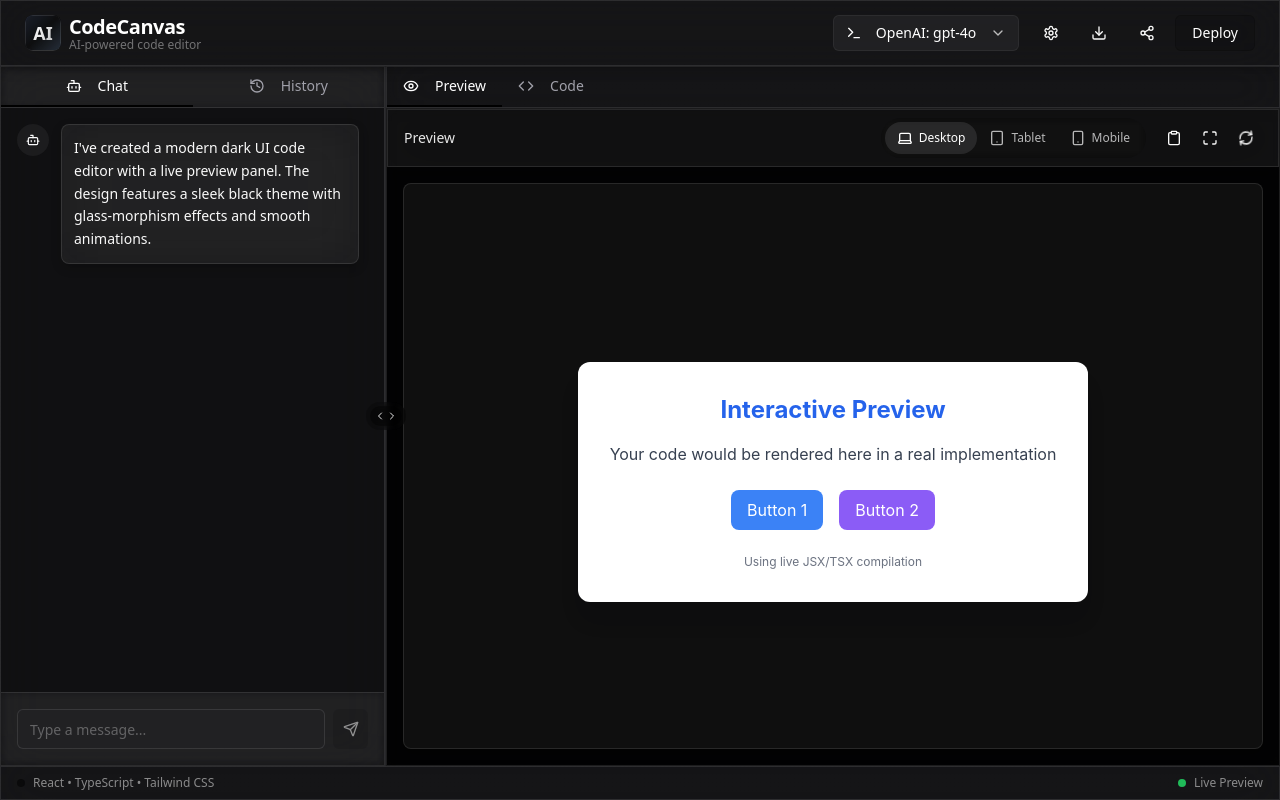
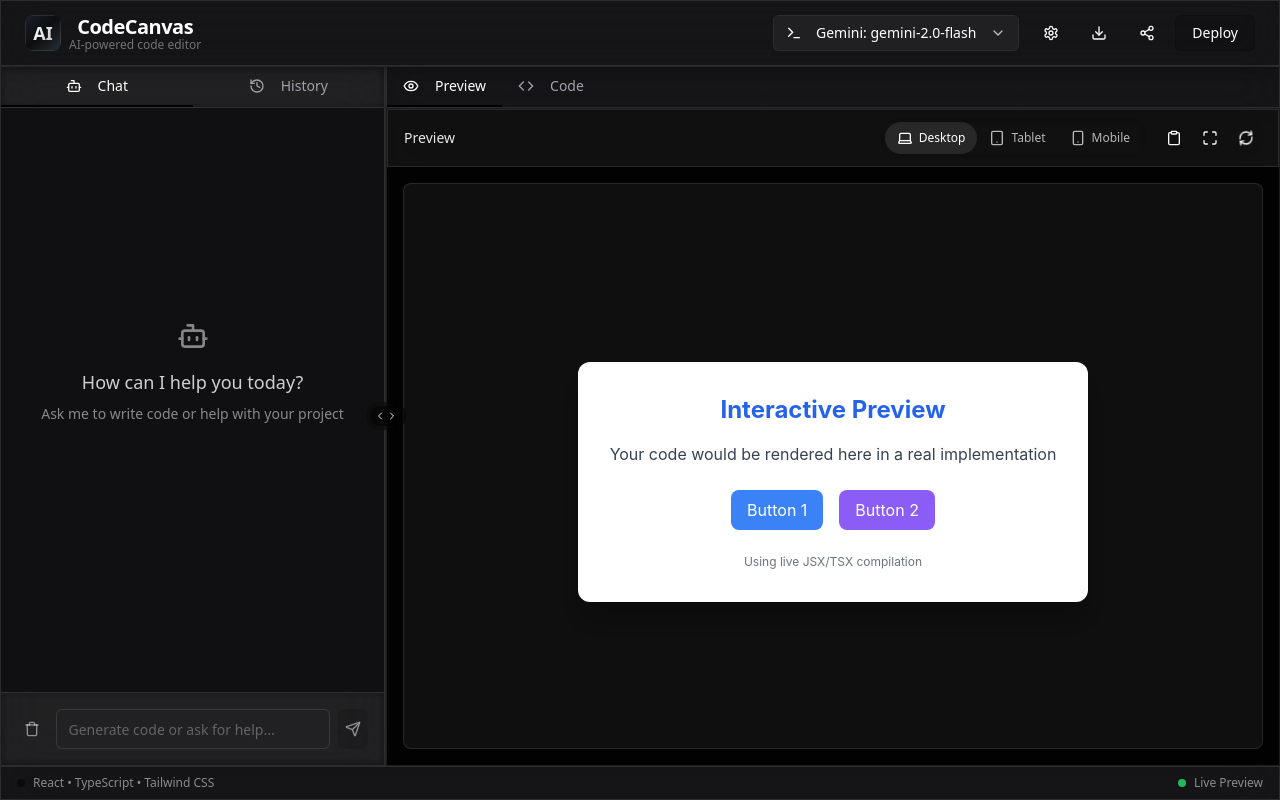
Before and after one commit to deepsuthar78/code-simply-preview, a React (Vite) app: page / in a window 1280 px wide. Built offline with nearby package versions, Linux system fonts and the light colour scheme.

Commit message:
Implement AI code generation
Integrate AI code generation using the Gemini API.

```diff
--- a/src/App.tsx
+++ b/src/App.tsx
@@ -1,27 +1,24 @@
-import { Toaster } from "@/components/ui/toaster";
-import { Toaster as Sonner } from "@/components/ui/sonner";
-import { TooltipProvider } from "@/components/ui/tooltip";
-import { QueryClient, QueryClientProvider } from "@tanstack/react-query";
-import { BrowserRouter, Routes, Route } from "react-router-dom";
-import Index from "./pages/Index";
-import NotFound from "./pages/NotFound";
 
-const queryClient = new QueryClient();
+import React from 'react';
+import { BrowserRouter, Routes, Route } from 'react-router-dom';
+import Index from './pages/Index';
+import NotFound from './pages/NotFound';
+import { Toaster } from './components/ui/toaster';
+import { AIProvider } from './contexts/AIContext';
+import './App.css';
 
-const App = () => (
-  <QueryClientProvider client={queryClient}>
-    <TooltipProvider>
-      <Toaster />
-      <Sonner />
+function App() {
+  return (
+    <AIProvider>
       <BrowserRouter>
         <Routes>
           <Route path="/" element={<Index />} />
-          {/* ADD ALL CUSTOM ROUTES ABOVE THE CATCH-ALL "*" ROUTE */}
           <Route path="*" element={<NotFound />} />
         </Routes>
+        <Toaster />
       </BrowserRouter>
-    </TooltipProvider>
-  </QueryClientProvider>
-);
+    </AIProvider>
+  );
+}
 
 export default App;
--- a/src/components/ChatPanel.tsx
+++ b/src/components/ChatPanel.tsx
@@ -2,26 +2,19 @@
 import React, { useState, useRef, useEffect } from 'react';
 import { Button } from '@/components/ui/button';
 import { Input } from '@/components/ui/input';
-import { Send, User, Bot, History } from 'lucide-react';
+import { Send, User, Bot, History, Trash } from 'lucide-react';
 import { cn } from '@/lib/utils';
+import { useAI } from '@/contexts/AIContext';
 import { useToast } from '@/hooks/use-toast';
-
-interface Message {
-  text: string;
-  isUser: boolean;
-}
+import { useCodeState } from '@/hooks/useCodeState';
+import { extractCodeFromAIResponse } from '@/services/aiService';
 
 const ChatPanel: React.FC = () => {
-  const [messages, setMessages] = useState<Message[]>([
-    {
-      isUser: false,
-      text: "I've created a modern dark UI code editor with a live preview panel. The design features a sleek black theme with glass-morphism effects and smooth animations."
-    }
-  ]);
+  const { messages, isLoading, sendMessage, clearMessages } = useAI();
   const [input, setInput] = useState('');
   const [activeTab, setActiveTab] = useState<'chat' | 'history'>('chat');
-  const [isTyping, setIsTyping] = useState(false);
   const messagesEndRef = useRef<HTMLDivElement>(null);
+  const { setCode } = useCodeState();
   const { toast } = useToast();
 
   // Scroll to bottom when messages change
@@ -31,35 +24,30 @@ const ChatPanel: React.FC = () => {
     }
   }, [messages]);
 
-  const handleSend = () => {
+  const handleSend = async () => {
     if (input.trim() === '') return;
 
-    // Add user message
-    setMessages([...messages, { text: input, isUser: true }]);
+    const userInput = input;
+    setInput('');
 
-    // Show typing indicator
-    setIsTyping(true);
+    try {
+      // Send message to AI and get response
+      const response = await sendMessage(userInput);
 
-    // Simulate AI response
-    setTimeout(() => {
-      setIsTyping(false);
-      setMessages(prev => [
-        ...prev,
-        {
-          text: "I've processed your request. You can see the updated preview on the right side panel.",
-          isUser: false
-        }
-      ]);
+      // Check if response contains code and update the editor if it does
+      const extractedCode = extractCodeFromAIResponse(response);
+      if (extractedCode) {
+        setCode(extractedCode);
 
-      // Show toast notification
-      toast({
-        title: "Code Updated",
-        description: "Your changes have been applied to the preview.",
-        duration: 3000,
-      });
-    }, 1500);
-
-    setInput('');
+        toast({
+          title: "Code Generated",
+          description: "The generated code has been applied to the editor.",
+          duration: 3000,
+        });
+      }
+    } catch (error) {
+      console.error("Error sending message:", error);
+    }
   };
 
   const handleKeyDown = (e: React.KeyboardEvent) => {
@@ -105,34 +93,42 @@ const ChatPanel: React.FC = () => {
         <>
           {/* Chat content */}
           <div className="flex-1 overflow-y-auto p-4 space-y-4 scrollbar-none bg-black/20">
+            {messages.length === 0 && (
+              <div className="flex flex-col items-center justify-center h-full text-center p-6">
+                <Bot size={32} className="mb-4 opacity-50" />
+                <h3 className="text-lg font-medium text-white/80 mb-2">How can I help you today?</h3>
+                <p className="text-sm text-white/50 mb-6">Ask me to write code or help with your project</p>
+              </div>
+            )}
+
             {messages.map((message, index) => (
               <div
                 key={index}
                 className={cn(
                   "flex items-start gap-3 transition-all duration-200 animate-fade-in",
-                  message.isUser ? "justify-end" : "justify-start"
+                  message.role === 'user' ? "justify-end" : "justify-start"
                 )}
               >
                 <div className={cn(
                   "flex-none h-8 w-8 rounded-full flex items-center justify-center",
-                  message.isUser ? "order-2 bg-black/20" : "bg-secondary/50"
+                  message.role === 'user' ? "order-2 bg-black/20" : "bg-secondary/50"
                 )}>
-                  {message.isUser ? <User size={14} /> : <Bot size={14} />}
+                  {message.role === 'user' ? <User size={14} /> : <Bot size={14} />}
                 </div>
                 <div
                   className={cn(
                     "p-3 rounded-lg max-w-[85%] glass-morphism shadow-md",
-                    message.isUser
+                    message.role === 'user'
                       ? "bg-black/10 text-white border-black/20"
                       : "bg-secondary/30 text-secondary-foreground border-secondary/30"
                   )}
                 >
-                  <p className="text-sm leading-relaxed">{message.text}</p>
+                  <p className="text-sm leading-relaxed whitespace-pre-line">{message.content}</p>
                 </div>
               </div>
             ))}
 
-            {isTyping && (
+            {isLoading && (
               <div className="flex items-start gap-3 animate-fade-in">
                 <div className="flex-none h-8 w-8 rounded-full flex items-center justify-center bg-secondary/50">
                   <Bot size={14} />
@@ -153,17 +149,26 @@ const ChatPanel: React.FC = () => {
           {/* Input area */}
           <div className="p-4 border-t border-white/10 backdrop-blur-sm">
             <div className="flex gap-2">
+              <Button
+                size="icon"
+                variant="ghost"
+                onClick={clearMessages}
+                title="Clear conversation"
+                className="text-white/50 hover:text-white hover:bg-white/10"
+              >
+                <Trash size={16} />
+              </Button>
               <Input
                 value={input}
                 onChange={(e) => setInput(e.target.value)}
                 onKeyDown={handleKeyDown}
-                placeholder="Type a message..."
+                placeholder="Generate code or ask for help..."
                 className="bg-secondary/30 border-white/10 focus-visible:ring-black/20 placeholder:text-white/30 transition-all duration-200"
               />
               <Button
                 size="icon"
                 onClick={handleSend}
-                disabled={input.trim() === ''}
+                disabled={input.trim() === '' || isLoading}
                 className="bg-black/20 hover:bg-black/30 text-white transition-all duration-200"
               >
                 <Send size={18} />
--- a/src/components/Navbar.tsx
+++ b/src/components/Navbar.tsx
@@ -11,6 +11,7 @@ import {
   DropdownMenuTrigger,
 } from "@/components/ui/dropdown-menu";
 import SettingsDialog from './SettingsDialog';
+import { useAI } from '@/contexts/AIContext';
 
 // Define provider models
 const PROVIDER_MODELS = {
@@ -20,18 +21,22 @@ const PROVIDER_MODELS = {
 };
 
 const Navbar: React.FC = () => {
-  const [selectedProvider, setSelectedProvider] = useState<string>('openai');
-  const [availableModels, setAvailableModels] = useState<string[]>(PROVIDER_MODELS.openai);
-  const [selectedModel, setSelectedModel] = useState<string>(PROVIDER_MODELS.openai[1]); // Default to gpt-4o
+  const [availableModels, setAvailableModels] = useState<string[]>(PROVIDER_MODELS.gemini);
   const { toast } = useToast();
+  const { provider, model, setModel } = useAI();
+
+  // Update available models when provider changes
+  useEffect(() => {
+    if (provider && PROVIDER_MODELS[provider]) {
+      setAvailableModels(PROVIDER_MODELS[provider]);
+    }
+  }, [provider]);
 
   // Listen for provider changes from the settings dialog
   useEffect(() => {
     const handleProviderChange = (event: CustomEvent) => {
       const { provider, models } = event.detail;
-      setSelectedProvider(provider);
       setAvailableModels(models);
-      setSelectedModel(models[0]); // Select the first model by default
     };
 
     window.addEventListener('providerChanged', handleProviderChange as EventListener);
@@ -64,7 +69,7 @@ const Navbar: React.FC = () => {
 
   // Get provider name for display
   const getProviderDisplay = () => {
-    switch(selectedProvider) {
+    switch(provider) {
       case 'openai': return 'OpenAI';
       case 'anthropic': return 'Anthropic';
       case 'gemini': return 'Gemini';
@@ -87,18 +92,18 @@ const Navbar: React.FC = () => {
               className="rounded-md bg-secondary/70 border-white/5 text-white hover:bg-white/10 hover:text-white"
             >
               <Terminal size={14} className="mr-1.5" />
-              {getProviderDisplay()}: {selectedModel}
+              {getProviderDisplay()}: {model}
               <ChevronDown size={14} className="ml-1.5 opacity-70" />
             </Button>
           </DropdownMenuTrigger>
           <DropdownMenuContent className="bg-secondary/90 backdrop-blur-lg border-white/10 text-white">
-            {availableModels.map(model => (
+            {availableModels.map(modelOption => (
               <DropdownMenuItem
-                key={model}
-                onClick={() => setSelectedModel(model)}
+                key={modelOption}
+                onClick={() => setModel(modelOption)}
                 className="hover:bg-white/10 focus:bg-white/10 cursor-pointer"
               >
-                {model}
+                {modelOption}
               </DropdownMenuItem>
             ))}
           </DropdownMenuContent>
--- a/src/components/SettingsDialog.tsx
+++ b/src/components/SettingsDialog.tsx
@@ -27,6 +27,7 @@ import {
 } from "@/components/ui/tabs";
 import { Textarea } from '@/components/ui/textarea';
 import { useToast } from '@/hooks/use-toast';
+import { useAI } from '@/contexts/AIContext';
 
 // Define provider types and their models
 interface ProviderModels {
@@ -41,19 +42,28 @@ const PROVIDER_MODELS: ProviderModels = {
 
 const SettingsDialog: React.FC = () => {
   const [open, setOpen] = useState(false);
-  const [provider, setProvider] = useState<string>('openai');
-  const [apiKey, setApiKey] = useState<string>('');
   const [theme, setTheme] = useState<string>('dark');
-  const [systemPrompt, setSystemPrompt] = useState<string>('');
   const { toast } = useToast();
+  const {
+    provider,
+    setProvider,
+    model,
+    setModel,
+    systemPrompt,
+    setSystemPrompt,
+    apiKey,
+    setApiKey
+  } = useAI();
 
   // Pass the selected provider and its models to the parent component
   const handleProviderChange = (value: string) => {
     setProvider(value);
 
+    // Set the first model of the selected provider as default
+    setModel(PROVIDER_MODELS[value][0]);
+
     // Here we would normally dispatch an event or call a callback
     // to update the model selection in the Navbar component
-    // For demonstration, we'll emit a custom event
     const event = new CustomEvent('providerChanged', {
       detail: {
         provider: value,
--- /dev/null
+++ b/src/contexts/AIContext.tsx
@@ -0,0 +1,97 @@
+
+import React, { createContext, useContext, useState, ReactNode } from 'react';
+import { AIMessage, generateAIResponse } from '@/services/aiService';
+import { useToast } from '@/hooks/use-toast';
+
+interface AIContextType {
+  messages: AIMessage[];
+  isLoading: boolean;
+  provider: string;
+  model: string;
+  systemPrompt: string;
+  apiKey: string;
+  sendMessage: (content: string) => Promise<string>;
+  setProvider: (provider: string) => void;
+  setModel: (model: string) => void;
+  setSystemPrompt: (prompt: string) => void;
+  setApiKey: (key: string) => void;
+  clearMessages: () => void;
+}
+
+const AIContext = createContext<AIContextType | undefined>(undefined);
+
+export function AIProvider({ children }: { children: ReactNode }) {
+  const [messages, setMessages] = useState<AIMessage[]>([]);
+  const [isLoading, setIsLoading] = useState(false);
+  const [provider, setProvider] = useState<string>('gemini');
+  const [model, setModel] = useState<string>('gemini-2.0-flash');
+  const [systemPrompt, setSystemPrompt] = useState<string>('You are a helpful AI assistant that helps users write code. Focus on providing clean, working solutions.');
+  const [apiKey, setApiKey] = useState<string>("AIzaSyBJkYmMMmw21eECt9eM4_ePHyUI_9TDUFM");
+  const { toast } = useToast();
+
+  const sendMessage = async (content: string): Promise<string> => {
+    try {
+      // Add user message to the state
+      const userMessage: AIMessage = { role: 'user', content };
+      const updatedMessages = [...messages, userMessage];
+      setMessages(updatedMessages);
+      setIsLoading(true);
+
+      // Call AI API
+      const aiResponse = await generateAIResponse({
+        messages: updatedMessages,
+        systemPrompt
+      });
+
+      // Add AI response to the state
+      const assistantMessage: AIMessage = { role: 'assistant', content: aiResponse };
+      setMessages([...updatedMessages, assistantMessage]);
+
+      return aiResponse;
+    } catch (error) {
+      const errorMsg = error instanceof Error ? error.message : 'Failed to get AI response';
+      toast({
+        title: "Error",
+        description: errorMsg,
+        variant: "destructive",
+      });
+      console.error("AI Error:", error);
+      return errorMsg;
+    } finally {
+      setIsLoading(false);
+    }
+  };
+
+  const clearMessages = () => {
+    setMessages([]);
+  };
+
+  return (
+    <AIContext.Provider
+      value={{
+        messages,
+        isLoading,
+        provider,
+        model,
+        systemPrompt,
+        apiKey,
+        sendMessage,
+        setProvider,
+        setModel,
+        setSystemPrompt,
+        setApiKey,
+        clearMessages,
+      }}
+    >
+      {children}
+    </AIContext.Provider>
+  );
+}
+
+export function useAI() {
+  const context = useContext(AIContext);
+  if (context === undefined) {
+    throw new Error('useAI must be used within an AIProvider');
+  }
+  return context;
+}
```
Also changed, not shown: src/services/aiService.ts (added, +101 -0 lines).
